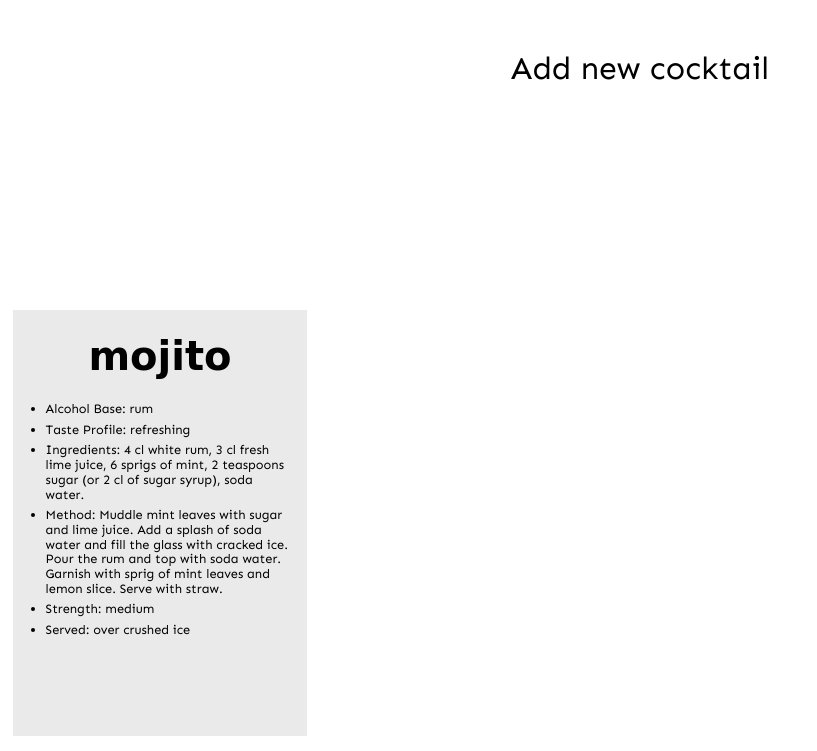
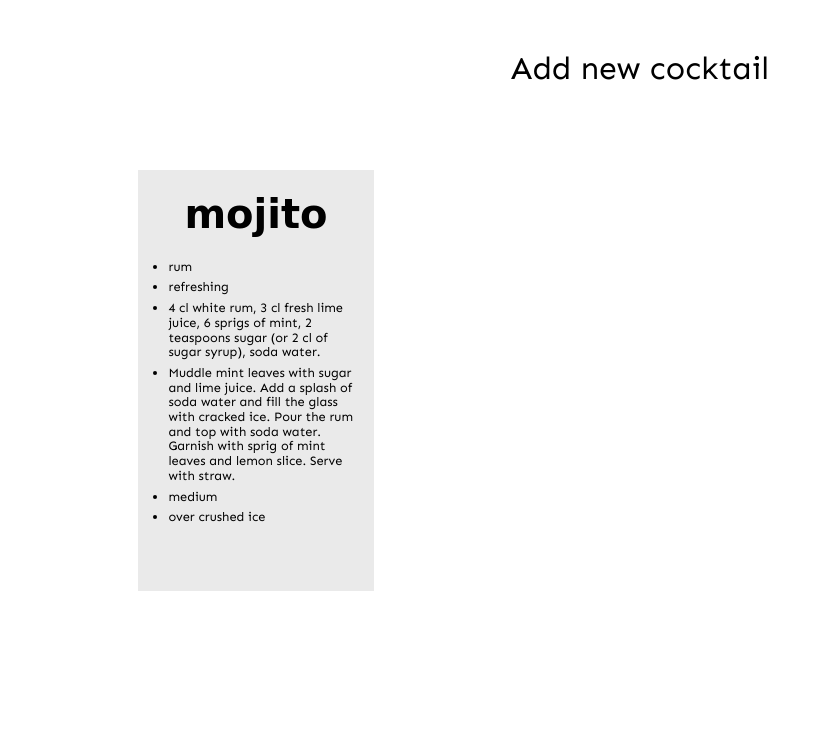
Before and after one commit to Hannahrey/collectors-task, a PHP site: page / in a window 1280 px wide. Shown: the part 148-899 px from the top of the page, without its empty margins (0-817 px from the left). Run offline with PHP 8.4, Linux system fonts and the light colour scheme; data comes from the database, SQL or seed files in the repository; some libraries are stand-ins or nearby versions; some web fonts are replaced.

Commit message:
connected to DB and echo to frontend, added 2nd cocktail to DB

```diff
--- a/index.php
+++ b/index.php
@@ -22,22 +22,10 @@
 
 			<div class="cocktails_box">
 
-
-
-			</div>
-
-
-
-		</div>
-
-
-	</body>
-</html>
-
                 <?php
 
                 // Accessing DB from PHP
-$db = new PDO('mysql:host=db; dbname=cocktails', 'root', 'password');
+                $db = new PDO('mysql:host=db; dbname=Cocktails', 'root', 'password');
                 $db->setAttribute(PDO::ATTR_DEFAULT_FETCH_MODE, PDO::FETCH_ASSOC);
                 $query=$db->prepare("SELECT* FROM `cocktails`;");
                 $query->execute();
@@ -47,15 +35,19 @@ $result = $query->fetchAll();
                 foreach ($result as $cocktail) {
                     echo '<div class="box1">';
                     echo '<h2>' . $cocktail['name'] . '</h2>';
-    echo '<ul><li> Alcohol Base: ' . $cocktail['alcohol_base'] . '</li>';
-    echo '<li> Taste Profile: ' . $cocktail['taste_profile'] . '</li>';
-    echo '<li> Ingredients: ' . $cocktail['ingredients'] . '</li>';
-    echo '<li> Method: ' . $cocktail['method'] . '</li>';
-    echo '<li> Strength: ' . $cocktail['strength'] . '</li>';
-    echo '<li> Served: ' . $cocktail['served'] . '</li></ul>';
+                    echo '<ul><li>' . $cocktail['alcohol_base'] . '</li>';
+                    echo '<li>' . $cocktail['taste_profile'] . '</li>';
+                    echo '<li>' . $cocktail['ingredients'] . '</li>';
+                    echo '<li>' . $cocktail['method'] . '</li>';
+                    echo '<li>' . $cocktail['strength'] . '</li>';
+                    echo '<li>' . $cocktail['served'] . '</li></ul>';
                     echo '</div>';
                 }
 
+                ?>
 
+            </div>
 
-?>
+        </div>
+    </body>
+</html>
```
Lines whose indentation alone changed are shown as unchanged.
